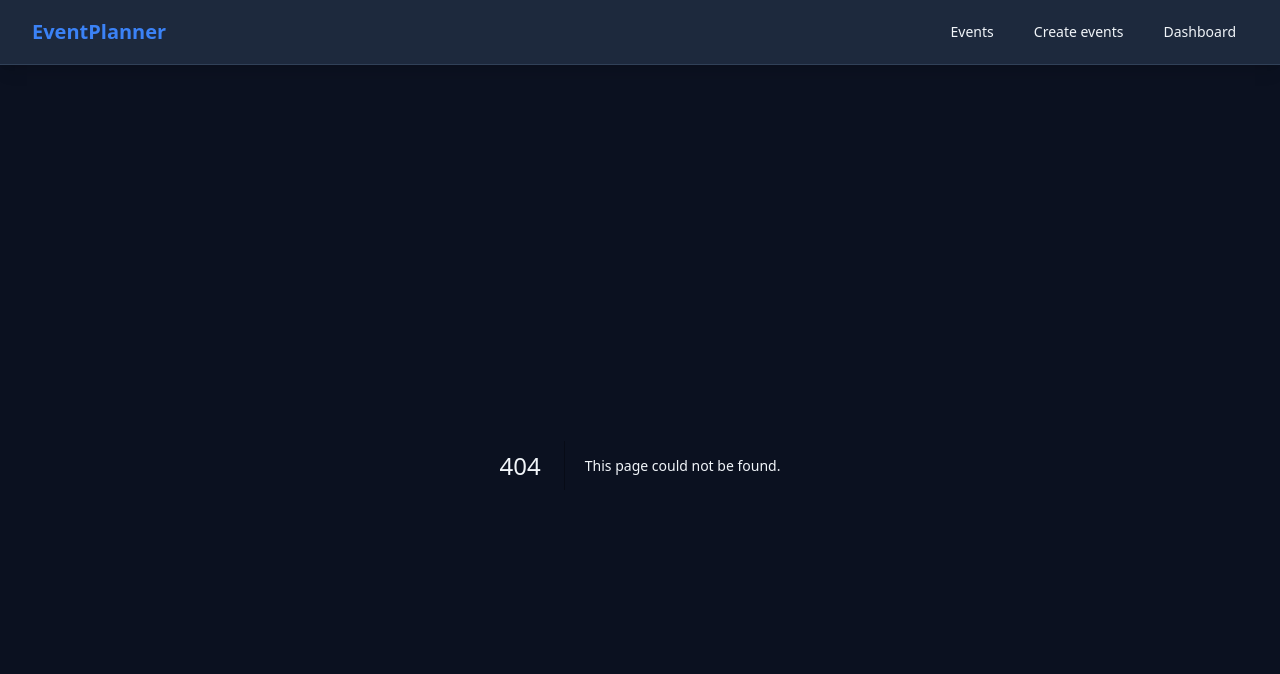
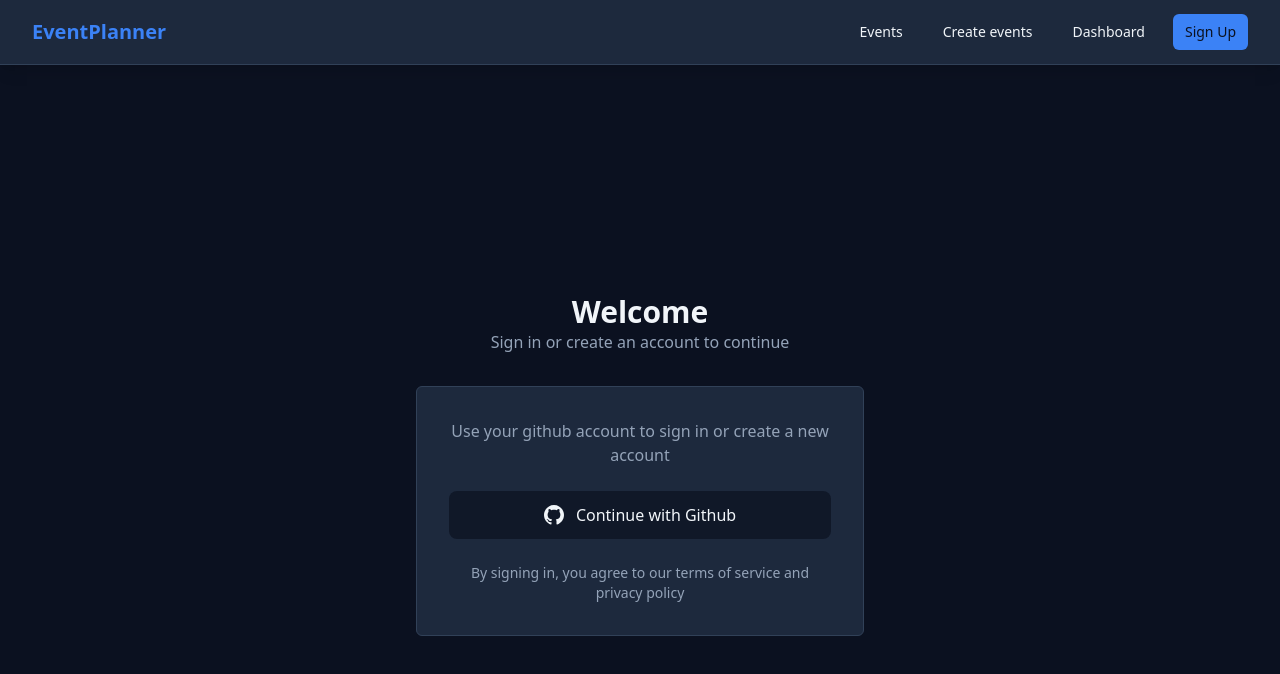
Before and after one commit to franciscojgonzalezfernandez-lgtm/event-planner, a Next.js app: page /login in a window 1280 px wide. Before the commit this address had no page. Shown: the top 674 px of the page. Built offline with nearby package versions, Linux system fonts and the light colour scheme.

Commit message:
Login page UI.

```diff
--- /dev/null
+++ b/app/components/GithubSignInButton.tsx
@@ -0,0 +1,11 @@
+"use client";
+export default function GithubSignInButton() {
+  return (
+    <button className="w-full flex bg-gray-900 text-foreground items-center justify-center gap-3 font-medium px-4 py-3 rounded-lg hover:bg-gray-800 transition-colors cursor-pointer">
+      <svg className="w-5 h-5" fill="currentColor" viewBox="0 0 24 24">
+        <path d="M12 0c-6.626 0-12 5.373-12 12 0 5.302 3.438 9.8 8.207 11.387.599.111.793-.261.793-.577v-2.234c-3.338.726-4.033-1.416-4.033-1.416-.546-1.387-1.333-1.756-1.333-1.756-1.089-.745.083-.729.083-.729 1.205.084 1.839 1.237 1.839 1.237 1.07 1.834 2.807 1.304 3.492.997.107-.775.418-1.305.762-1.604-2.665-.305-5.467-1.334-5.467-5.931 0-1.311.469-2.381 1.236-3.221-.124-.303-.535-1.524.117-3.176 0 0 1.008-.322 3.301 1.23.957-.266 1.983-.399 3.003-.404 1.02.005 2.047.138 3.006.404 2.291-1.552 3.297-1.23 3.297-1.23.653 1.653.242 2.874.118 3.176.77.84 1.235 1.911 1.235 3.221 0 4.609-2.807 5.624-5.479 5.921.43.372.823 1.102.823 2.222v3.293c0 .319.192.694.801.576 4.765-1.589 8.199-6.086 8.199-11.386 0-6.627-5.373-12-12-12z" />
+      </svg>
+      Continue with Github
+    </button>
+  );
+}
--- a/app/components/Navbar.tsx
+++ b/app/components/Navbar.tsx
@@ -36,6 +36,14 @@
             >
               Dashboard
             </Link>
+            <div className="flex items-center space-x-2">
+              <Link
+                href={"/login"}
+                className="bg-primary text-background rounded-md hover:bg-primary/90 px-3 py-2 rouded-md text-sm font-medium transition-colors"
+              >
+                Sign Up
+              </Link>
+            </div>
           </div>
           <div className="md:hidden flex items-center">
             <button
@@ -79,6 +87,14 @@
               >
                 Dashboard
               </Link>
+              <div className="flex items-center space-x-2 px-3">
+                <Link
+                  href={"/login"}
+                  className="bg-primary text-background rounded-md hover:bg-primary/90 px-3 py-2 rouded-md text-base font-medium transition-colors"
+                >
+                  Sign Up
+                </Link>
+              </div>
             </div>
           </div>
         )}
--- a/app/globals.css
+++ b/app/globals.css
@@ -8,8 +8,14 @@
   --color-muted: #94a3b8; /* Muted slate (used for secondary text) */
 }
 
-@base {
+@layer base {
   a {
     @apply cursor-pointer;
   }
 }
+
+@layer components {
+  .card {
+    @apply bg-slate-800 border border-slate-700 rounded-md;
+  }
+}
--- /dev/null
+++ b/app/login/page.tsx
@@ -0,0 +1,29 @@
+import GithubSignInButton from "../components/GithubSignInButton";
+export default async function LoginPage() {
+  return (
+    <div className="min-h-screen flex items-center justify-center">
+      <div className="max-w-md w-full space-y-8">
+        <div className="text-center">
+          <h1 className="text-foreground text-3xl font-bold">Welcome</h1>
+          <p className="text-muted">Sign in or create an account to continue</p>
+        </div>
+        <div className="card p-8">
+          <div className="space-y-6">
+            <div className="text-center">
+              <p className="text-muted mb-6">
+                Use your github account to sign in or create a new account
+              </p>
+              <GithubSignInButton />
+            </div>
+            <div className="text-center">
+              <p className="text-sm text-muted">
+                By signing in, you agree to our terms of service and privacy
+                policy
+              </p>
+            </div>
+          </div>
+        </div>
+      </div>
+    </div>
+  );
+}
```
